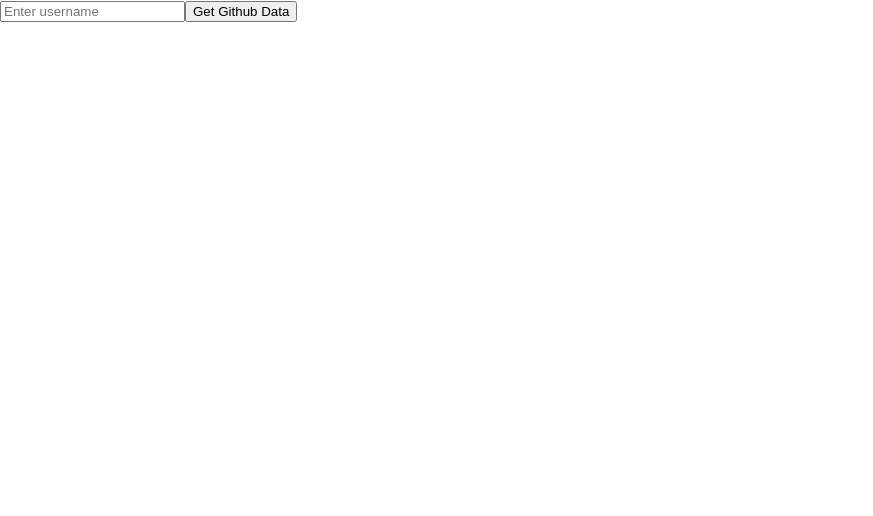
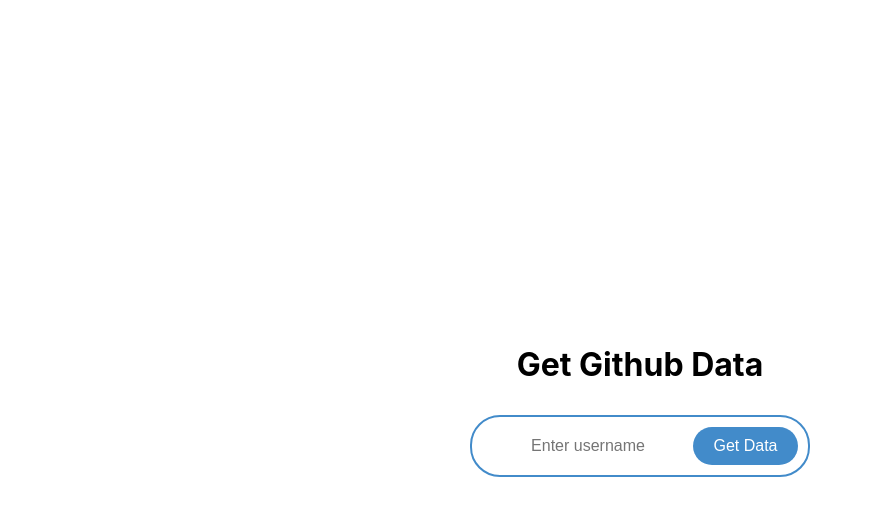
Before and after one commit to kabirulhassan/profile-fetcher, a React (Create React App) app: page / in a window 1280 px wide. Shown: the top 516 px of the page, without its empty margins (0-873 px from the left). Built offline with nearby package versions, Linux system fonts and the light colour scheme.

Commit message:
search-box style

```diff
--- a/src/App.css
+++ b/src/App.css
@@ -14,6 +14,37 @@
   display: flex;
   flex-direction: column;
   gap: 10px;
+}
+
+
+.search-page{
+  height: 100vh;
+  align-items: center;
+  justify-content: center;
+}
+.search-box{
+  justify-content: center;
+  gap: 0;
+  border: 2px solid #428bca;
+  border-radius: 30px;
+  width: fit-content;
+  padding: 10px;
+}
+
+.search-box input{
+  border: none;
+  outline: none;
+  text-align: center;
+  font-size:  16px;
+}
+
+.search-box button{
+  background-color: #428bca;
+  border: none;
+  color: white;
+  padding: 10px 20px;
+  border-radius: 30px;
+  font-size:  16px;
 }
 
 .user-data p{
--- a/src/App.js
+++ b/src/App.js
@@ -24,6 +24,7 @@
     return () => {
       document.removeEventListener('keydown', keyDownHandler);
     };
+  // eslint-disable-next-line react-hooks/exhaustive-deps
   }, []);
 
   const handleSubmit = () => {
@@ -34,13 +35,16 @@
     }
   };
   return (
-    <div>
-      <input
-      name="username"
-      placeholder="Enter username"
-      onChange={handleUserNameChange}
-      />
-      <button onClick={handleSubmit}>Get Github Data</button>
+    <div className="search-page col">
+      <h1>Get Github Data</h1>
+      <div className="search-box row">
+        <input
+        name="username"
+        placeholder="Enter username"
+        onChange={handleUserNameChange}
+        />
+        <button onClick={handleSubmit}>Get Data</button>
+      </div>
     </div>
   );
 }
```
